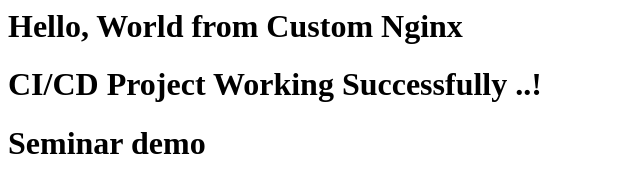
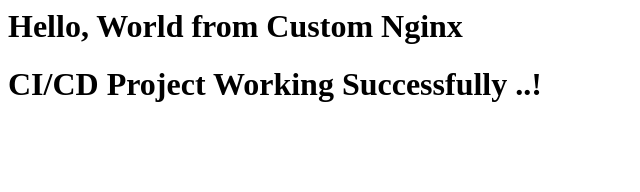
Before and after one commit to muhammedrashidc/helm, a plain HTML site: page index.html in a window 1280 px wide. Shown: the whole page, without its empty margins (0-640 px from the left). Drawn offline with Linux system fonts and the light colour scheme.

Commit message:
seminar test

```diff
--- a/index.html
+++ b/index.html
@@ -1,3 +1,2 @@
 <h1>Hello, World from Custom Nginx</h1>
 <h1>CI/CD Project Working Successfully ..!</h1>
-<h1>Seminar demo</h1>
```
